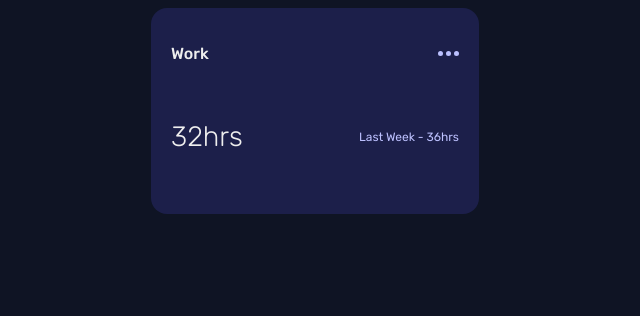
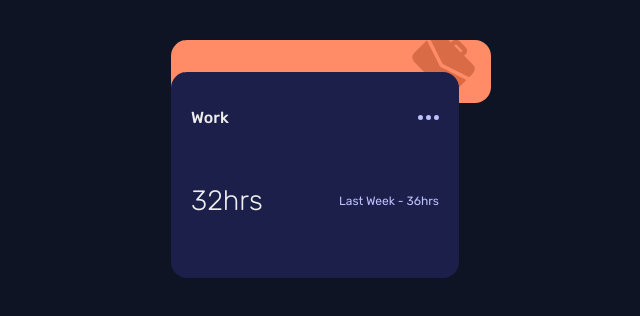
Before and after one commit to devmor-j/fm-time-tracking-dashboard, a Vue app: page / in a window 1280 px wide. Shown: the top 316 px of the page, without its empty margins (325-965 px from the left). Built offline with nearby package versions, Linux system fonts and the light colour scheme.

Commit message:
Style card decoration svg

```diff
--- a/src/App.vue
+++ b/src/App.vue
@@ -17,5 +17,6 @@ import ProfileCard from "./components/ProfileCard.vue";
   display: flex;
   flex-direction: column;
   align-items: center;
+  padding-block: 4rem;
 }
 </style>
--- a/src/components/BaseCard.vue
+++ b/src/components/BaseCard.vue
@@ -9,7 +9,6 @@
 <style>
 .card {
   background-color: var(--clr-dark-blue);
-  width: min(calc(100% - 2 * 1rem), 18rem);
   border-radius: 1rem;
   padding: 1.25rem;
 }
--- a/src/components/TrackingCard.vue
+++ b/src/components/TrackingCard.vue
@@ -6,17 +6,52 @@ import cardStyles from "../assets/card.module.css";
 </script>
 
 <template>
+  <div class="card-wrapper">
+    <!-- top decoration svg icon -->
+    <BaseCard class="decoration-wrapper">
+      <img src="../assets/images/icon-work.svg" alt="" class="decoration" />
+    </BaseCard>
+
+    <!-- card main content -->
     <BaseCard>
       <div :class="cardStyles.header">
         <h3 :class="cardStyles.title">Work</h3>
         <IconEllipsis />
       </div>
+
       <div :class="cardStyles.header">
         <h4 :class="cardStyles.duration">32hrs</h4>
         <time datetime="" :class="cardStyles.datetime">Last Week - 36hrs</time>
       </div>
     </BaseCard>
+  </div>
 </template>
 
 <style scoped>
+.card-wrapper {
+  --card-inline-size: 18rem;
+  inline-size: min(calc(100% - 2 * 1rem), var(--card-inline-size));
+  position: relative;
+}
+
+.decoration-wrapper {
+  --padding-inline: 1rem;
+  --svg-scale: 0.8;
+  background-color: var(--clr-light-red-1);
+  width: 100%;
+  position: absolute;
+  top: -2rem;
+  display: flex;
+  justify-content: end;
+  align-items: center;
+  z-index: -1;
+  padding: 0 var(--padding-inline);
+  overflow: hidden;
+}
+
+.decoration {
+  margin-block-start: calc(-1 * var(--padding-inline));
+  margin-inline-end: calc(-0.5 * var(--padding-inline));
+  transform: scale(var(--svg-scale));
+}
 </style>
--- /dev/null
+++ b/src/components/icons/IconWork.vue
@@ -0,0 +1,5 @@
+<template>
+  <svg width="79" height="79" xmlns="http://www.w3.org/2000/svg">
+    <path d="m18.687 10.43 15.464 30.906c.31.682.743 1.322 1.3 1.88.558.557 1.198.99 1.714 1.217L68.237 59.98 52.484 75.732a8.025 8.025 0 0 1-11.355 0L2.934 37.538a8.025 8.025 0 0 1 0-11.356L18.687 10.43Zm19.345-7.99 10.839 10.838 2.065-2.064a5.845 5.845 0 0 1 8.258 0l8.258 8.259a5.845 5.845 0 0 1 0 8.258l-2.064 2.064 10.839 10.84a8.025 8.025 0 0 1 0 11.355l-4.728 4.728L39.126 40.53a1.963 1.963 0 0 1-.578-.413 1.963 1.963 0 0 1-.413-.578L21.95 7.168l4.728-4.728a8.025 8.025 0 0 1 11.355 0Zm17.033 12.903-2.064 2.065 8.258 8.258 2.064-2.064-8.258-8.259Z" fill="#D96C47" fill-rule="nonzero" />
+  </svg>
+</template>
```
Lines whose indentation alone changed are shown as unchanged.
